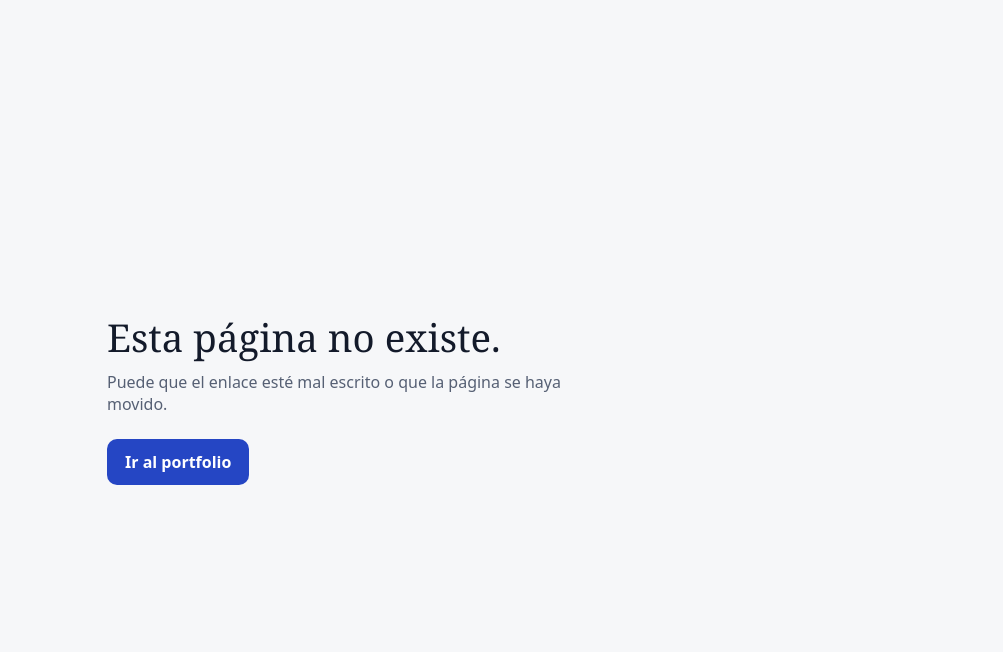
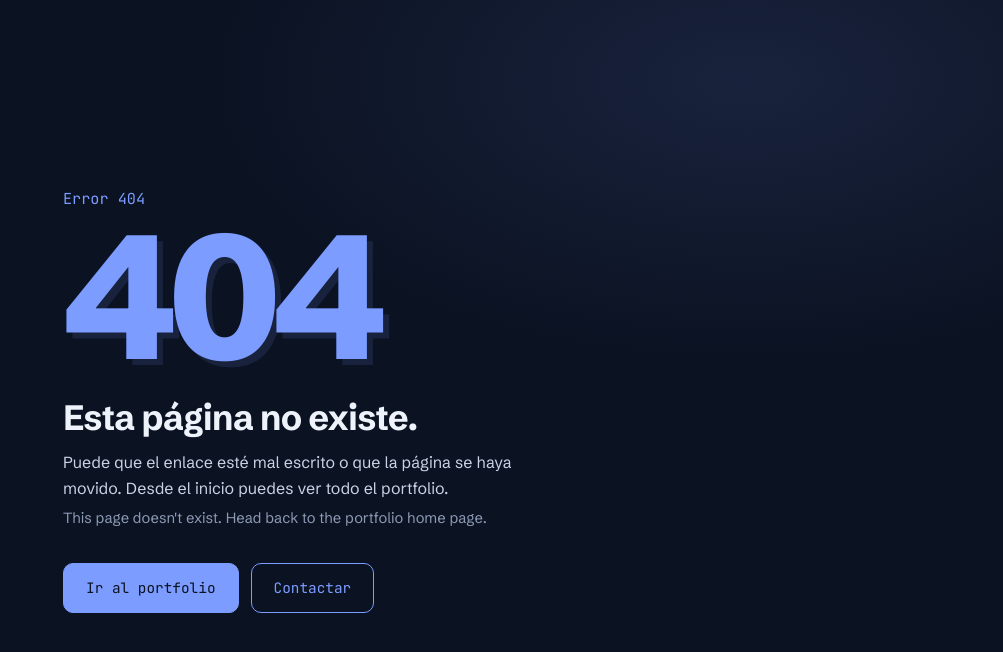
Before and after one commit to JOSEMALEON/JOSEMALEON.github.io, a plain HTML site: page 404.html in a window 1280 px wide. Shown: the whole page, without its empty margins (277-1280 px from the left). Drawn offline with Linux system fonts and the light colour scheme.

Commit message:
Mejora rendimiento, imagen para compartir, 404 e iconos
- Tipografías servidas desde la propia web (sin Google Fonts) y precargadas.
- Script con defer, foto en WebP, animación de entrada que no retrasa el LCP
  y fondo animado más ligero (color cacheado, menos nodos en móvil).
- Correcciones de accesibilidad detectadas por Lighthouse.
- Imagen para compartir de 1200x630 y metadatos Open Graph/Twitter completos.
- Nueva página 404, favicon e iconos de app con el estilo actual.
- Lighthouse: 99 (móvil) / 100 (escritorio) en rendimiento; 100 en el resto.

Co-Authored-By: Claude Opus 5.5 <noreply@anthropic.com>
Claude-Session: https://claude.ai/code/session_01F5h3wPP8naEr7qh4Tcgw2m

```diff
--- a/404.html
+++ b/404.html
@@ -2,25 +2,71 @@
 <html lang="es">
 <head>
   <meta charset="utf-8">
-  <meta name="viewport" content="width=device-width,initial-scale=1">
+  <meta name="viewport" content="width=device-width, initial-scale=1">
+  <meta name="robots" content="noindex">
+  <meta name="theme-color" content="#0b1222">
   <title>Página no encontrada | José Manuel León</title>
-  <link rel="icon" href="favicon.svg" type="image/svg+xml">
+  <link rel="icon" href="/favicon.svg" type="image/svg+xml">
+  <link rel="apple-touch-icon" href="/assets/icons/app/apple-touch-icon.png">
+  <script>
+    (function () {
+      var theme;
+      try { theme = localStorage.getItem("portfolio-theme"); } catch (e) {}
+      document.documentElement.dataset.theme = theme === "light" ? "light" : "dark";
+    })();
+  </script>
   <style>
-    :root { --bg: #f6f7f9; --text: #131a2a; --muted: #566074; --accent: #2546c4; --on-accent: #fff; }
-    @media (prefers-color-scheme: dark) { :root { --bg: #0e1420; --text: #e9edf4; --muted: #a1abbd; --accent: #8fa8ff; --on-accent: #0e1420; } }
-    body { margin: 0; min-height: 100vh; display: grid; place-items: center; background: var(--bg); color: var(--text); font-family: "Schibsted Grotesk", system-ui, sans-serif; }
-    main { max-width: 32rem; padding: 32px 16px; }
-    h1 { margin: 0; font-family: Georgia, serif; font-weight: 400; font-size: 2.4rem; line-height: 1.15; }
-    p { margin: 12px 0 0; color: var(--muted); }
-    a { display: inline-block; margin-top: 24px; padding: 12px 18px; border-radius: 10px; background: var(--accent); color: var(--on-accent); text-decoration: none; font-weight: 600; }
+    @font-face { font-family: "Schibsted Grotesk"; font-weight: 400 900; font-display: swap; src: url("/assets/fonts/schibsted-grotesk.woff2") format("woff2"); }
+    @font-face { font-family: "JetBrains Mono"; font-weight: 100 800; font-display: swap; src: url("/assets/fonts/jetbrains-mono.woff2") format("woff2"); }
+
+    :root, :root[data-theme="dark"] { --bg: #0b1222; --surface: #121c33; --text: #c9d3e6; --heading: #eef2fa; --muted: #8e9bb6; --line: #22304d; --accent: #7c9cff; --accent-tint: rgba(124,156,255,.12); --on-accent: #0b1222; --ochre: #e0b25a; color-scheme: dark; }
+    :root[data-theme="light"] { --bg: #f5f7fb; --surface: #fff; --text: #2a3448; --heading: #0f1626; --muted: #5a6680; --line: #dce2ed; --accent: #2546c4; --accent-tint: rgba(37,70,196,.08); --on-accent: #fff; --ochre: #b7832a; color-scheme: light; }
+
+    * { box-sizing: border-box; }
+    body {
+      margin: 0; min-height: 100vh; min-height: 100svh;
+      display: grid; place-items: center;
+      background: radial-gradient(60% 50% at 80% 10%, var(--accent-tint), transparent 70%), var(--bg);
+      color: var(--text);
+      font-family: "Schibsted Grotesk", system-ui, sans-serif;
+      line-height: 1.6;
+    }
+    main { width: 100%; max-width: 640px; padding: 40px 20px; }
+    .code { margin: 0; color: var(--accent); font-family: "JetBrains Mono", ui-monospace, monospace; font-size: .95rem; }
+    .big {
+      margin: 6px 0 0; color: var(--accent);
+      font-size: clamp(6rem, 26vw, 11rem); font-weight: 800; line-height: .9; letter-spacing: -.05em;
+      text-shadow: 6px 6px 0 var(--accent-tint);
+    }
+    h1 { margin: 22px 0 0; color: var(--heading); font-size: clamp(1.6rem, 5vw, 2.2rem); line-height: 1.15; letter-spacing: -.02em; }
+    p.text { margin: 12px 0 0; max-width: 460px; }
+    p.en { margin: 6px 0 0; color: var(--muted); font-size: .92rem; }
+    .actions { display: flex; flex-wrap: wrap; gap: 12px; margin-top: 32px; }
+    a.button {
+      min-height: 50px; display: inline-flex; align-items: center; padding: 0 22px;
+      border: 1.5px solid var(--accent); border-radius: 10px;
+      font-family: "JetBrains Mono", ui-monospace, monospace; font-size: .9rem; text-decoration: none;
+      transition: transform .2s ease, box-shadow .2s ease, background .2s ease;
+    }
+    a.primary { background: var(--accent); color: var(--on-accent); }
+    a.primary:hover { transform: translate(-3px, -3px); box-shadow: 3px 3px 0 0 var(--ochre); }
+    a.outline { color: var(--accent); }
+    a.outline:hover { background: var(--accent-tint); transform: translate(-3px, -3px); box-shadow: 3px 3px 0 0 var(--accent); }
     a:focus-visible { outline: 2px solid var(--accent); outline-offset: 3px; }
+    @media (prefers-reduced-motion: reduce) { * { transition: none !important; } }
   </style>
 </head>
 <body>
   <main>
+    <p class="code">Error 404</p>
+    <p class="big" aria-hidden="true">404</p>
     <h1>Esta página no existe.</h1>
-    <p>Puede que el enlace esté mal escrito o que la página se haya movido.</p>
-    <a href="./">Ir al portfolio</a>
+    <p class="text">Puede que el enlace esté mal escrito o que la página se haya movido. Desde el inicio puedes ver todo el portfolio.</p>
+    <p class="en" lang="en">This page doesn't exist. Head back to the portfolio home page.</p>
+    <div class="actions">
+      <a class="button primary" href="/">Ir al portfolio</a>
+      <a class="button outline" href="/#contacto">Contactar</a>
+    </div>
   </main>
 </body>
 </html>
--- a/styles.css
+++ b/styles.css
@@ -2,6 +2,22 @@
    Portfolio · José Manuel León Carmona
    Oscuro por defecto (azul tinta + cobalto + ocre), con tema claro.
    ========================================================================== */
+
+/* Tipografías servidas desde la propia web (licencia SIL OFL, ver assets/fonts) */
+@font-face {
+  font-family: "Schibsted Grotesk";
+  font-style: normal;
+  font-weight: 400 900;
+  font-display: swap;
+  src: url("assets/fonts/schibsted-grotesk.woff2") format("woff2-variations"), url("assets/fonts/schibsted-grotesk.woff2") format("woff2");
+}
+@font-face {
+  font-family: "JetBrains Mono";
+  font-style: normal;
+  font-weight: 100 800;
+  font-display: swap;
+  src: url("assets/fonts/jetbrains-mono.woff2") format("woff2-variations"), url("assets/fonts/jetbrains-mono.woff2") format("woff2");
+}
 
 :root,
 :root[data-theme="dark"] {
@@ -404,7 +420,7 @@ svg {
 .hero-inner > :nth-child(4) { animation-delay: .3s; }
 .hero-inner > :nth-child(5) { animation-delay: .4s; }
 .hero-inner > :nth-child(6) { animation-delay: .5s; }
-@keyframes rise { from { opacity: 0; transform: translateY(18px); } to { opacity: 1; transform: none; } }
+@keyframes rise { from { opacity: .01; transform: translateY(18px); } to { opacity: 1; transform: none; } }
 
 /* ---------- Sections ---------- */
 
```
Also changed, not shown: index.html (+28 -13 lines), script.js (+13 -6 lines), assets/fonts/LICENSE-jetbrains-mono.txt (added), assets/fonts/LICENSE-schibsted-grotesk.txt (added), assets/fonts/jetbrains-mono.woff2 (added), assets/fonts/schibsted-grotesk.woff2 (added), assets/icons/app/apple-touch-icon.png (added), assets/icons/app/icon-192.png (added), assets/icons/app/icon-512.png (added), assets/icons/app/icon-maskable-512.png (added), assets/images/jose-manuel-leon.webp (added), assets/images/og-image.jpg (added), favicon.svg, site.webmanifest, 1 other file.
